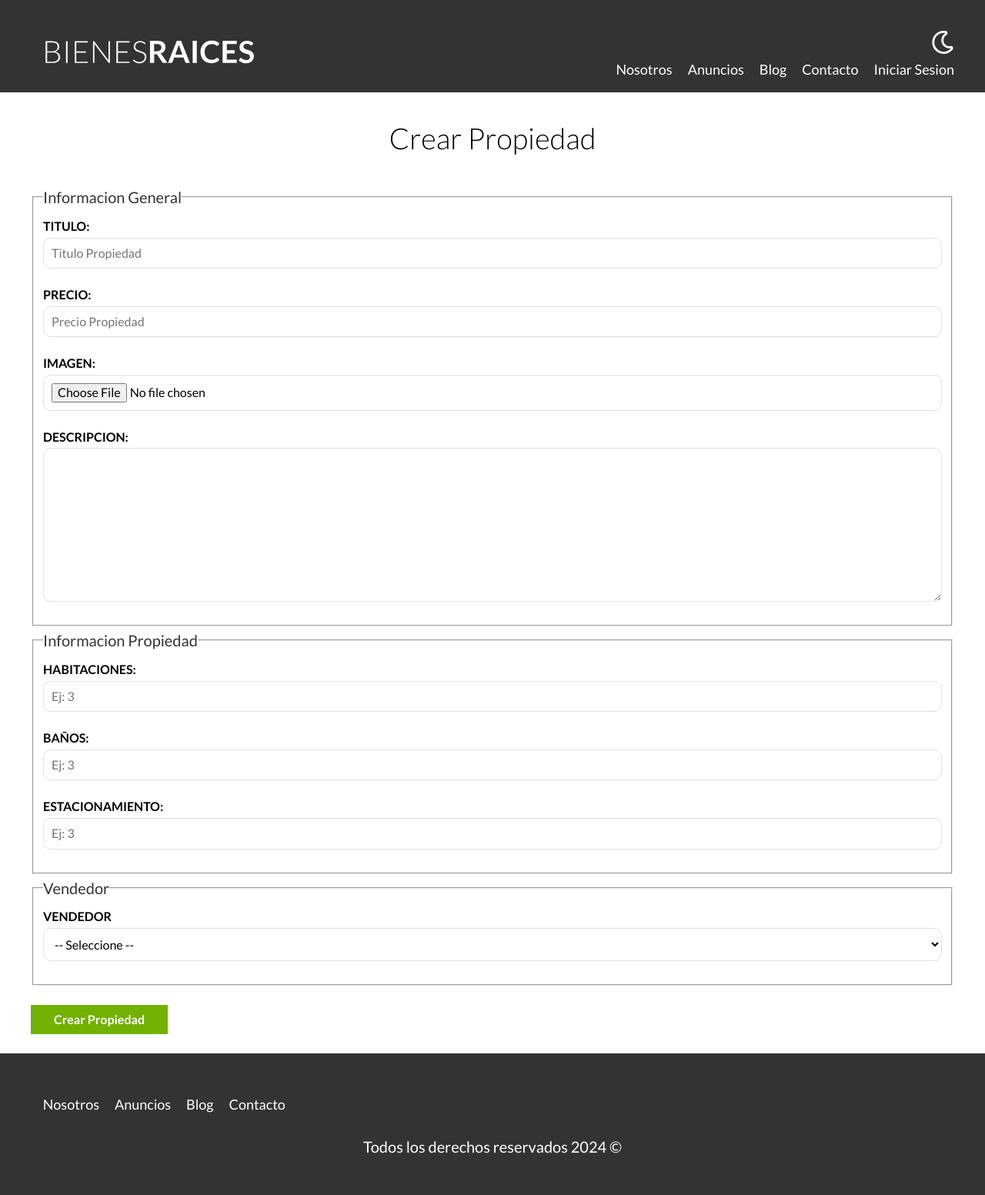
After one commit to joaquinPedeuboy/proyectoBienesRaices-MVC, a PHP site: template views/propiedades/crear.php in a window 1280 px wide. The commit adds this page. Shown: the whole page at 77% size. Run offline with PHP 8.4, Linux system fonts and the light colour scheme; the template is opened without the code that fills it, so the values that code supplies are empty.

Commit message:
Agregacion del formulario en crear

```diff
--- a/views/propiedades/admin.php
+++ b/views/propiedades/admin.php
@@ -10,7 +10,7 @@
             }
         ?>
 
-        <a href="/BienesRaices/admin/propiedades/crear.php" class="boton boton-verde">Nueva Propiedad</a>
+        <a href="/propiedades/crear" class="boton boton-verde">Nueva Propiedad</a>
         <a href="/BienesRaices/admin/vendedores/crear.php" class="boton boton-amarillo">Nuevo Vendedor/a</a>
 
 
--- /dev/null
+++ b/views/propiedades/crear.php
@@ -0,0 +1,10 @@
+<main class="contenedor">
+        <h1>Crear Propiedad</h1>
+
+        <form class="formulario" method="POST">
+            <?php include __DIR__ . '/formulario.php'; ?>
+
+            <input type="submit" value="Crear Propiedad" class="boton boton-verde">
+        </form>
+
+</main>
--- /dev/null
+++ b/views/propiedades/formulario.php
@@ -0,0 +1,49 @@
+<fieldset>
+                <legend>Informacion General</legend>
+
+                <label for="titulo">Titulo:</label>
+                <input type="text" id="titulo" name="propiedad[titulo]" placeholder="Titulo Propiedad" value="<?php echo s($propiedad->titulo); ?>">
+
+                <label for="precio">Precio:</label>
+                <input type="number" id="precio" name="propiedad[precio]" placeholder="Precio Propiedad" value="<?php echo s($propiedad->precio); ?>">
+
+                <label for="imagen">Imagen:</label>
+                <input type="file" id="imagen" accept="image/jpeg, image/png" name="propiedad[imagen]">
+                <?php if($propiedad->imagen) { ?>
+                    <img src="../../imagenes/<?php echo $propiedad->imagen; ?>" class="imagen-small">
+                <?php } ?>
+
+                <label for="descripcion">Descripcion:</label>
+                <textarea id="descripcion" name="propiedad[descripcion]"><?php echo s($propiedad->descripcion); ?></textarea>
+            </fieldset>
+
+            <fieldset>
+                <legend>Informacion Propiedad</legend>
+
+                <label for="habitaciones">Habitaciones:</label>
+                <input type="number" id="habitaciones" name="propiedad[habitaciones]"
+                    placeholder="Ej: 3" min="1" max="9" value="<?php echo s($propiedad->habitaciones); ?>">
+
+                <label for="wc">Baños:</label>
+                <input type="number" id="wc" name="propiedad[wc]" placeholder="Ej: 3" min="1" max="9" value="<?php echo s($propiedad->wc); ?>">
+
+                <label for="estacionamiento">Estacionamiento:</label>
+                <input type="number" id="estacionamiento" name="propiedad[estacionamiento]"
+                    placeholder="Ej: 3" min="1" max="9" value="<?php echo s($propiedad->estacionamiento); ?>">
+            </fieldset>
+
+            <fieldset>
+                <legend>Vendedor</legend>
+
+                <label for="vendedor">Vendedor</label>
+                <select name="propiedad[vendedores_id]" id="vendedor">
+                    <option selected value="">-- Seleccione --</option>
+                    <?php foreach($vendedores as $vendedor) { ?>
+                        <option
+                            <?php echo $propiedad->vendedores_id === $vendedor->id ? 'selected' : ''; ?>
+                            value="<?php echo s($vendedor->id); ?>">
+                            <?php echo s($vendedor->nombre) . " " . s($vendedor->apellido); ?>
+                        </option>
+                    <?php } ?>
+                </select>
+            </fieldset>
```
Also changed, not shown: controllers/PropiedadController.php (+12 -1 lines).
